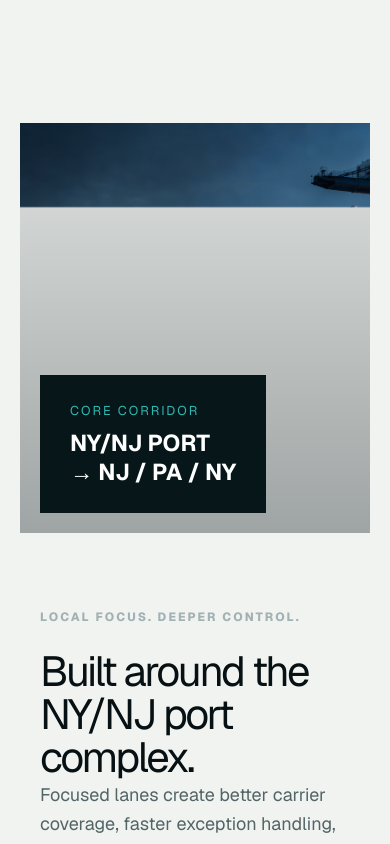
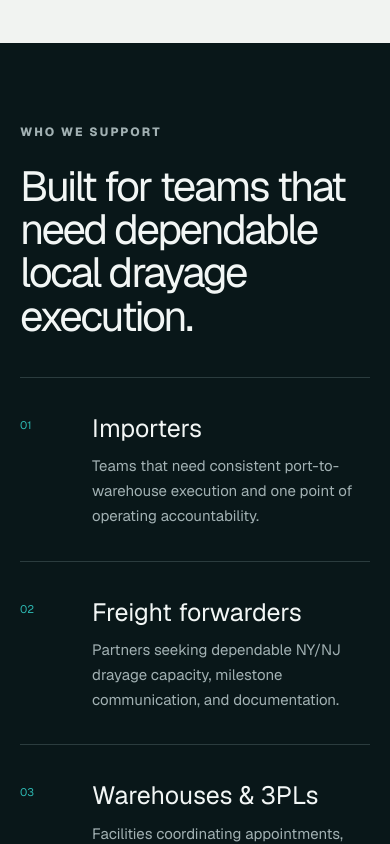
Before and after one commit to kirk2013/portlink-drayage, a Next.js app: page / in a window 390 px wide. Shown: the part 6200-7044 px from the top of the page. Built offline with nearby package versions, Linux system fonts and the light colour scheme.

Commit message:
Add corporate buyer journey and procurement content

```diff
--- a/app/globals.css
+++ b/app/globals.css
@@ -80,6 +80,13 @@ p{line-height:1.65}
 .capability-grid span{font-size:11px;color:#187c78}
 .capability-grid h3{font-size:23px;margin:54px 0 10px}
 .capability-grid p{color:#5b6c6e;margin:0;font-size:15px}
+.sectors{display:grid;grid-template-columns:.8fr 1.2fr;gap:10vw;background:#091719}
+.sectors-title{position:sticky;top:50px;align-self:start}
+.sector-list{border-top:1px solid var(--line)}
+.sector-list article{display:grid;grid-template-columns:52px 1fr;gap:20px;padding:32px 0;border-bottom:1px solid var(--line)}
+.sector-list article>span{color:var(--teal);font-size:11px;padding-top:7px}
+.sector-list h3{font-size:25px;margin:0 0 7px}
+.sector-list p{margin:0;font-size:15px;max-width:650px}
 .coverage{padding:0;display:grid;grid-template-columns:45% 55%;background:var(--cream);color:#071113}
 .coverage-photo{min-height:850px;background:linear-gradient(0deg,rgba(5,18,20,.35),rgba(5,18,20,.08)),url('/assets/portlink-terminal.png') center/cover;position:relative}
 .coverage-photo>div{position:absolute;left:55px;bottom:55px;background:#071719;color:white;padding:26px 30px}
@@ -104,6 +111,23 @@ p{line-height:1.65}
 .evidence-list span{font-size:11px;color:#138d88}
 .evidence-list b{font-size:17px}
 .evidence-list i{font-style:normal;color:#138d88;font-size:20px}
+.engagement{background:#10272b}
+.engagement-head{display:grid;grid-template-columns:.65fr 1.35fr;gap:8vw}
+.engagement-grid{display:grid;grid-template-columns:repeat(3,1fr);margin-top:70px;border-top:1px solid var(--line)}
+.engagement-grid article{padding:30px 35px 20px 0;border-right:1px solid var(--line);min-height:255px}
+.engagement-grid article+article{padding-left:35px}
+.engagement-grid article:last-child{border:0}
+.engagement-grid span{font-size:11px;color:var(--teal)}
+.engagement-grid h3{font-size:24px;margin:58px 0 10px}
+.engagement-grid p{font-size:15px;margin:0}
+.faq{display:grid;grid-template-columns:.75fr 1.25fr;gap:10vw;background:#071216}
+.faq-list{border-top:1px solid var(--line)}
+.faq-list details{border-bottom:1px solid var(--line);padding:0}
+.faq-list summary{list-style:none;min-height:88px;display:flex;align-items:center;justify-content:space-between;gap:25px;font-size:19px;font-weight:700;cursor:pointer}
+.faq-list summary::-webkit-details-marker{display:none}
+.faq-list summary span{font-size:26px;color:var(--teal);font-weight:400;transition:.2s transform}
+.faq-list details[open] summary span{transform:rotate(45deg)}
+.faq-list details p{margin:0 0 28px;max-width:760px;font-size:15px}
 .carrier{background:var(--teal);color:#061315;display:flex;justify-content:space-between;align-items:end;gap:70px}
 .carrier>div{max-width:980px}
 .carrier .kicker{color:#164e4d}
@@ -143,13 +167,17 @@ footer{padding:70px max(34px,6vw) 28px;display:grid;grid-template-columns:1.3fr
 .hero-photo{min-height:590px}
 .proof-strip{grid-template-columns:1fr 1fr}
 .proof-strip div:nth-child(2){border-right:0}
-.section-top,.workflow-heading,.capabilities-head{grid-template-columns:1fr;gap:30px}
+.section-top,.workflow-heading,.capabilities-head,.engagement-head{grid-template-columns:1fr;gap:30px}
 .workflow-steps{grid-template-columns:1fr 1fr}
 .workflow-steps article{border-bottom:1px solid var(--line)}
 .capability-grid{grid-template-columns:1fr 1fr}
 .coverage{grid-template-columns:1fr}
 .coverage-photo{min-height:580px}
-.china,.control{grid-template-columns:1fr}
+.china,.control,.sectors,.faq{grid-template-columns:1fr}
+.sectors-title{position:static}
+.engagement-grid{grid-template-columns:1fr}
+.engagement-grid article,.engagement-grid article+article{padding:28px 0;min-height:auto;border-right:0;border-bottom:1px solid var(--line)}
+.engagement-grid h3{margin:25px 0 7px}
 .carrier{align-items:flex-start;flex-direction:column}
 }
 
--- a/app/page.tsx
+++ b/app/page.tsx
@@ -148,7 +148,7 @@ export default function Home() {
       <div className="service-cards">{t.services.map(([n,h,p]) => <article key={n}><span>{n}</span><h3>{h}</h3><p>{p}</p></article>)}</div>
     </section>
 
-    <section className="workflow section">
+    <section className="workflow section" id="standards">
       <div className="workflow-heading"><p className="kicker">{lang === "zh" ? "标准执行流程" : "STANDARD EXECUTION"}</p><h2>{lang === "zh" ? "每个柜子，都按同一套节点推进。" : "Every container moves through a defined operating sequence."}</h2></div>
       <div className="workflow-steps">
         {(lang === "zh" ? [["01","接收资料","柜号、码头、送货地址与时间要求"],["02","核查条件","放行、Hold、LFD、预约与设备"],["03","确认运力","匹配合规车队、司机与车辆"],["04","执行运输","提柜、送仓、签收与异常同步"],["05","完成闭环","POD、EIR、还空与费用核对"]] : [["01","Receive","Container, terminal, delivery point, and timing"],["02","Validate","Release, holds, LFD, appointments, and equipment"],["03","Assign","Compliant carrier, driver, and equipment"],["04","Execute","Pickup, delivery, milestones, and escalation"],["05","Close","POD, EIR, empty return, and charge review"]]).map(([n,h,p]) => <article key={n}><span>{n}</span><h3>{h}</h3><p>{p}</p></article>)}
@@ -158,6 +158,11 @@ export default function Home() {
     <section className="capabilities section">
       <div className="capabilities-head"><div><p className="kicker">{lang === "zh" ? "核心服务能力" : "CORE CAPABILITIES"}</p><h2>{lang === "zh" ? "围绕每一票进口柜，提供完整执行支持。" : "The operating capabilities behind every import move."}</h2></div><p>{lang === "zh" ? "根据具体码头、路线、设备和仓库要求确认服务方案。所有节点由统一运营窗口协调。" : "Service plans are confirmed by terminal, lane, equipment, timing, and warehouse requirements—with one operating desk coordinating the full move."}</p></div>
       <div className="capability-grid">{(lang === "zh" ? [["码头协调","放行、Hold、LFD及提柜预约"],["仓库交付","预约、Live unload与Drop协调"],["设备安排","标准柜、超重及特殊底盘需求"],["Pre-pull管理","降低LFD与码头拥堵风险"],["还空跟踪","空柜场、截止时间及EIR归档"],["文件与费用","POD、EIR及附加费证据审核"]] : [["Terminal coordination","Release, holds, LFD, and pickup appointments"],["Warehouse delivery","Appointments, live unload, and drop coordination"],["Equipment planning","Standard, overweight, and chassis requirements"],["Pre-pull management","Planning around LFD and terminal congestion"],["Empty return control","Return location, cutoffs, and EIR records"],["Documents & charges","POD, EIR, and accessorial support review"]]).map(([h,p],i) => <article key={h}><span>0{i+1}</span><h3>{h}</h3><p>{p}</p></article>)}</div>
+    </section>
+
+    <section className="sectors section">
+      <div className="sectors-title"><p className="kicker">{lang === "zh" ? "客户类型" : "WHO WE SUPPORT"}</p><h2>{lang === "zh" ? "为需要美国本地拖柜执行能力的团队服务。" : "Built for teams that need dependable local drayage execution."}</h2></div>
+      <div className="sector-list">{(lang === "zh" ? [["跨境电商与品牌方","在中国管理美国进口货物，需要中文沟通、清晰报价和美国本地异常处理。"],["进口商与出口企业","需要稳定完成港到仓运输，并集中管理节点、文件和额外费用。"],["货代与物流服务商","需要纽约港本地执行伙伴，为客户提供可追踪、可交付的拖柜服务。"],["海外仓与履约企业","需要协调码头提柜、仓库预约、Drop或Live unload，并降低沟通成本。"]] : [["Importers","Teams that need consistent port-to-warehouse execution and one point of operating accountability."],["Freight forwarders","Partners seeking dependable NY/NJ drayage capacity, milestone communication, and documentation."],["Warehouses & 3PLs","Facilities coordinating appointments, live unloads, drops, and recurring inbound container volume."],["E-commerce & retail","Import programs requiring clear delivery planning, exception escalation, and document control."]]).map(([h,p],i) => <article key={h}><span>0{i+1}</span><div><h3>{h}</h3><p>{p}</p></div></article>)}</div>
     </section>
 
     <section className="coverage section" id="coverage">
@@ -175,6 +180,16 @@ export default function Home() {
     <section className="control section">
       <div className="control-copy"><p className="kicker">{lang === "zh" ? "费用与异常控制" : "DOCUMENTED EXCEPTIONS"}</p><h2>{lang === "zh" ? "附加费不能只凭一句话。" : "Accessorials should come with evidence."}</h2><p>{lang === "zh" ? "等待费、底盘拆分、Pre-pull、堆存等费用会影响每柜成本。PortLink要求保留时间、照片、EIR、仓库签字或其他可核查依据，再完成费用确认。" : "Waiting time, chassis splits, pre-pulls, storage, and other accessorials can materially change landed cost. PortLink organizes timestamps, photos, EIRs, signatures, and other available support before charge review."}</p></div>
       <div className="evidence-list">{(lang === "zh" ? [["01","到达与离开时间"],["02","POD／EIR／仓库签字"],["03","照片与码头文件"],["04","收费项目及审批记录"]] : [["01","Arrival and departure times"],["02","POD, EIR, and signatures"],["03","Photos and terminal documents"],["04","Charge detail and approval trail"]]).map(([n,x]) => <div key={n}><span>{n}</span><b>{x}</b><i>↗</i></div>)}</div>
+    </section>
+
+    <section className="engagement section">
+      <div className="engagement-head"><p className="kicker">{lang === "zh" ? "合作启动" : "ENGAGEMENT MODEL"}</p><h2>{lang === "zh" ? "先核查线路，再确认执行方案。" : "A practical path from lane review to live execution."}</h2></div>
+      <div className="engagement-grid">{(lang === "zh" ? [["01","线路核查","提供码头、送货地址、柜型、重量、卸货方式和预计时间。"],["02","方案确认","确认服务范围、基础报价、可能附加费、付款条件及沟通联系人。"],["03","开始执行","建立订单资料与节点要求，由运营团队推进首票并复盘。"]] : [["01","Lane review","Share terminal, delivery point, container type, weight, unload method, and expected timing."],["02","Operating setup","Confirm scope, base pricing, potential accessorials, payment terms, and communication contacts."],["03","Live execution","Set the shipment record and milestone requirements, execute the first move, and review performance."]]).map(([n,h,p]) => <article key={n}><span>{n}</span><h3>{h}</h3><p>{p}</p></article>)}</div>
+    </section>
+
+    <section className="faq section">
+      <div><p className="kicker">{lang === "zh" ? "常见问题" : "PROCUREMENT FAQ"}</p><h2>{lang === "zh" ? "合作前需要了解的事项。" : "What teams ask before the first move."}</h2></div>
+      <div className="faq-list">{(lang === "zh" ? [["你们覆盖哪些地区？","目前重点覆盖纽约／新泽西港至新泽西、宾州东部和纽约都会区。具体邮编、柜型和重量需要逐条线路核查。"],["你们自己有车队吗？","PortLink负责统一协调与客户服务，并根据线路要求安排符合条件的承运车队。具体承运方会在执行资料中确认。"],["附加费怎样确认？","根据费用类型核对时间记录、照片、POD、EIR、仓库签字或码头文件等可用证据，再完成费用审核。"],["中国团队怎样沟通？","中文页面面向中国客户，可通过指定中文联系人提交询价、资料和异常需求；实际响应方式会在开户时确认。"]] : [["Where do you operate?","Our primary focus is the NY/NJ port complex to New Jersey, Eastern Pennsylvania, and the New York metro area. ZIP code, equipment, and weight are reviewed by lane."],["Do you operate your own fleet?","PortLink provides the operating coordination and customer interface, then assigns qualified motor-carrier capacity based on the specific move. The executing carrier is identified in shipment records."],["How are accessorials reviewed?","Available support may include timestamps, photos, POD, EIR, warehouse signatures, and terminal documentation, depending on the charge type."],["Can you support recurring volume?","Yes, recurring lanes can be reviewed for operating requirements, expected weekly volume, appointment patterns, and capacity planning before launch."]]).map(([q,a]) => <details key={q}><summary>{q}<span>+</span></summary><p>{a}</p></details>)}</div>
     </section>
 
     <section className="carrier section" id="carriers">
```
